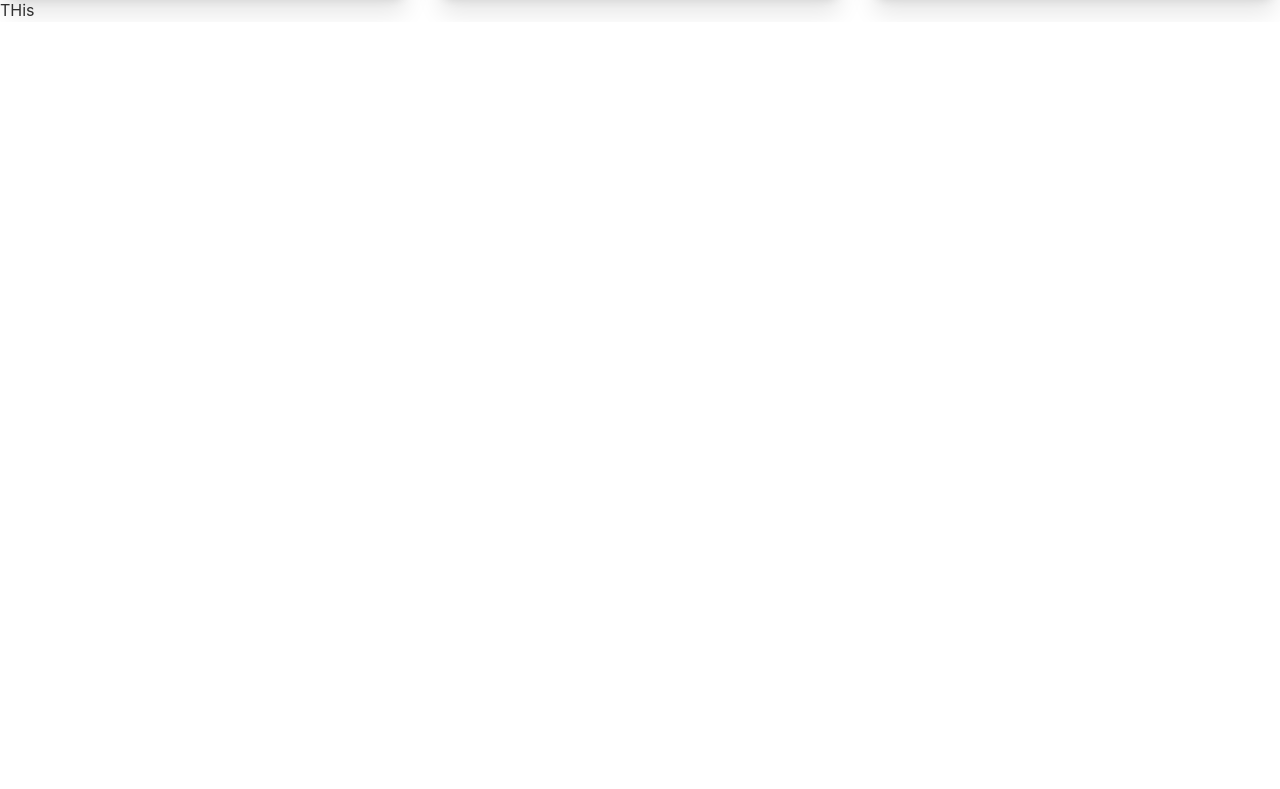
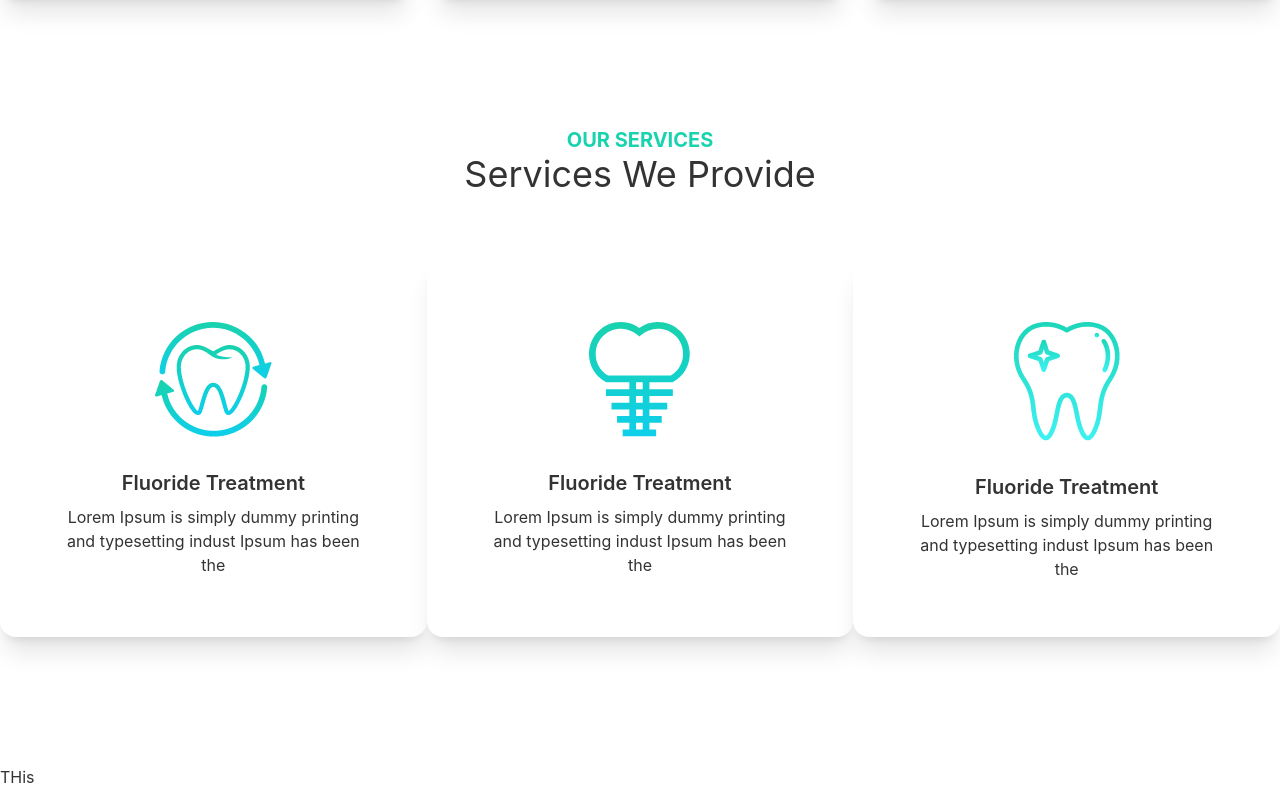
Before and after one commit to git-sujon/doctors-chamber-client, a React (Create React App) app: page / in a window 1280 px wide. Shown: the part 1131-1920 px from the top of the page. Before the commit the page ends 1153 px from the top, so only its background shows below. Built offline with nearby package versions, Linux system fonts and the light colour scheme.

Commit message:
Services Card adde

```diff
--- a/src/Pages/Home/Home.js
+++ b/src/Pages/Home/Home.js
@@ -11,6 +11,7 @@ const Home = () => {
         <div className='mx-5 mx-auto'>
             <HomeBanner></HomeBanner>
             <InfoCards></InfoCards>
+            <OurServices></OurServices>
 
         </div>
     );
```
